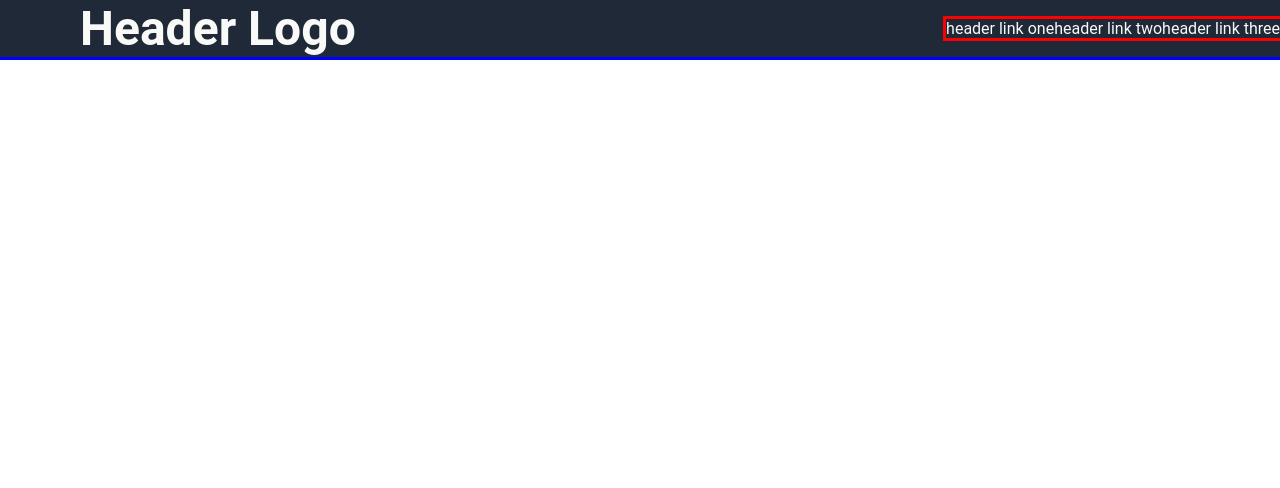
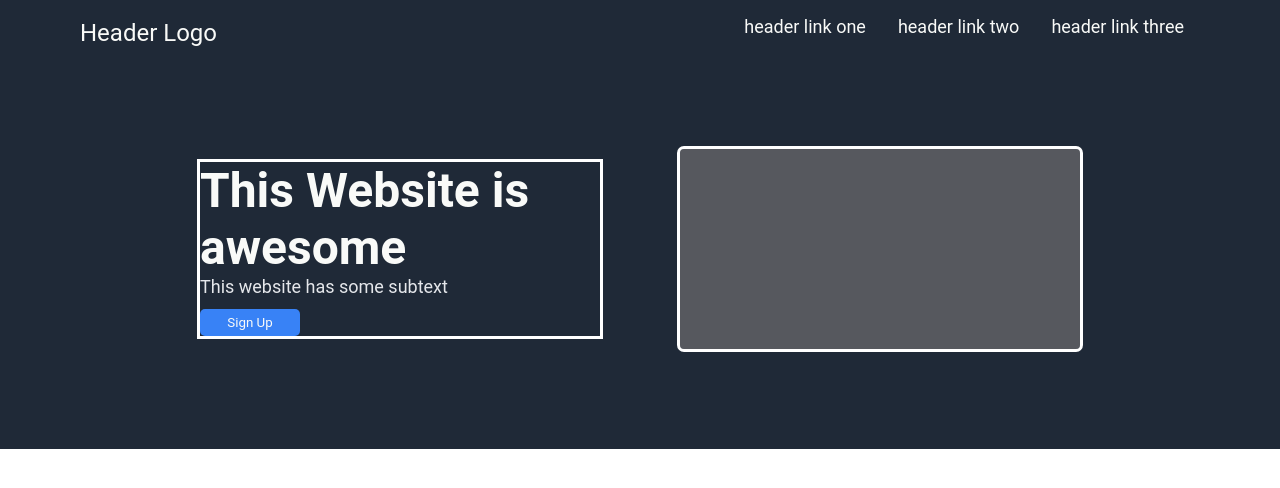
Before and after one commit to ZekeeS/landing-page, a plain HTML site: page index.html in a window 1280 px wide. Drawn offline with Linux system fonts and the light colour scheme.

Commit message:
Add Hero-two section and CSS styling
Multi-line description of commit,
feel free to be detailed

[Ticket: X]

```diff
--- a/index.html
+++ b/index.html
@@ -10,7 +10,7 @@
 <body>
     <div class="hero">
         <div class="header">
-            <h1>Header Logo</h1>
+            <div>Header Logo</div>
         </div>
         <div class="link-list">
             <ul>
@@ -20,5 +20,15 @@
             </ul>
         </div>
     </div>
+    <div class="hero-two">
+        <div class="main">
+            <div class="main-text">This Website is awesome</div>
+                <p class="main-subtext">This website has some subtext</p>
+                    <button class="main-button">Sign Up</button>
+        </div>
+        <div class="main-image">
+            <img src="" alt="">
+        </div>
+    </div>
 </body>
 </html>
--- a/styles/styles.css
+++ b/styles/styles.css
@@ -1,7 +1,7 @@
 * {
     margin: 0;
     padding: 0;
-    font-family: Roboto, sans-serif;
+    font-family: 'Roboto', sans-serif;
 
 }
 
@@ -11,11 +11,12 @@ body {
 }
 
 .hero {
-    outline: solid blue;
+    /* outline: solid blue; */
     display: flex;
     justify-content: space-between;
     align-items: center;
     background-color: #1f2937;
+    padding-top: 1rem;
 }
 
 .header {
@@ -26,18 +27,69 @@ body {
 
 ul {
     display: flex;
-    outline: solid red;
+    /* outline: solid red; */
+    font-size: 18px;
+    margin-right: 4rem;
+
 }
 
-/* .link-list {
-    flex: 0 1 0;
-} */
 
-li {
+.header-links {
     list-style: none;
+    /* outline: solid lightgreen; */
+    flex: 1 1 auto;
+    margin-right: 2rem;
 }
 
 a {
     text-decoration: none;
     color: #F9FAF8;
 }
+
+.hero-two {
+    height: 400px;
+    background-color: #1f2937;
+    display: flex;
+    justify-content: center;
+    align-items: center;
+}
+
+.main, .main-image {
+    outline: solid white;
+}
+
+.main {
+    display: flex;
+    flex-flow: column wrap;
+    margin-right: 5rem;
+}
+
+.main-button {
+    background-color: #3882f6;
+    width: 100px;
+    padding: 6px;
+    border-radius: 5px;
+    color:#F9FAF8;
+    border-style: none;
+}
+
+.main-text {
+    color: #F9FAF8;
+    font-size: 48px;
+    font-weight: bolder;
+    display: inline;
+    width: 400px;
+}
+
+.main-subtext, ul {
+    font-size: 18px;
+    color: #E5E7Eb;
+    margin-bottom: .75rem;
+}
+
+.main-image {
+    height: 200px;
+    width: 400px;
+    background-color: #56585e;
+    border-radius: 4px;
+}
```
